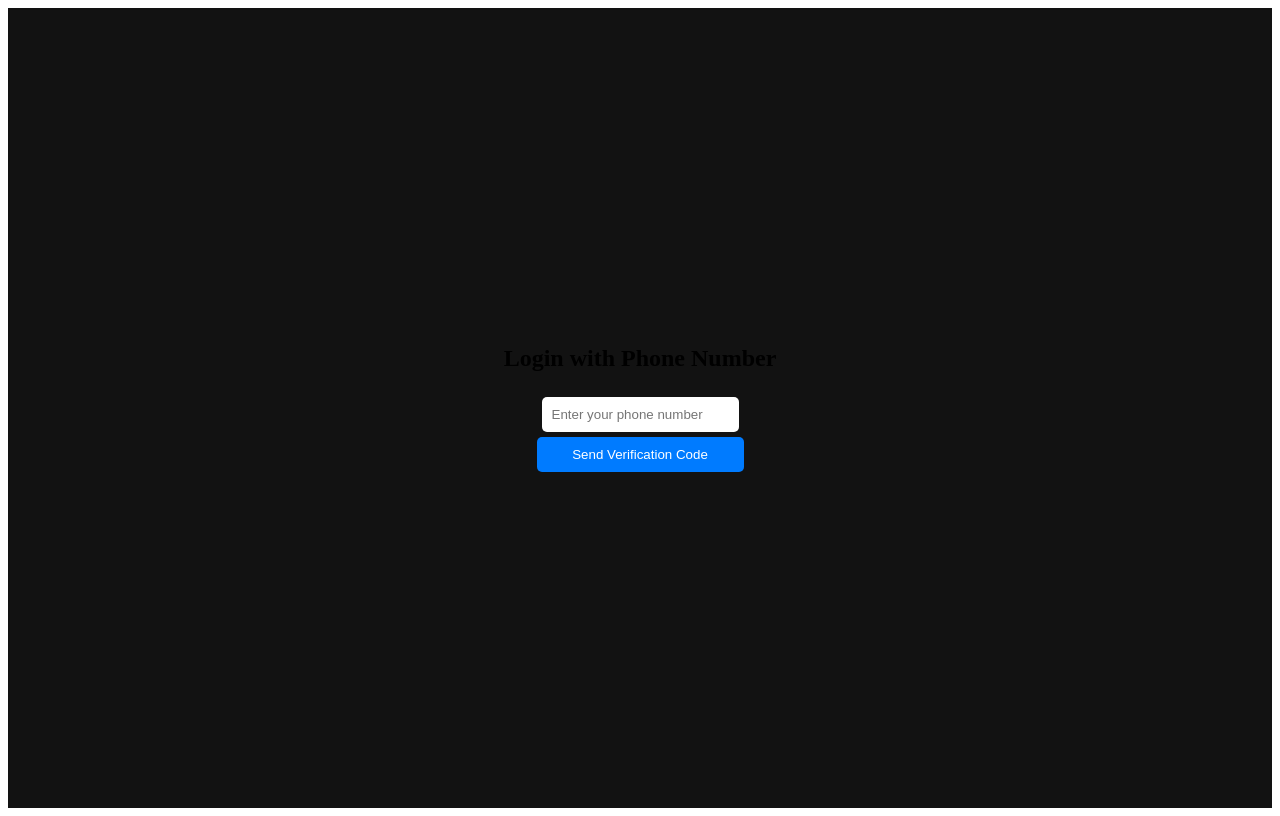
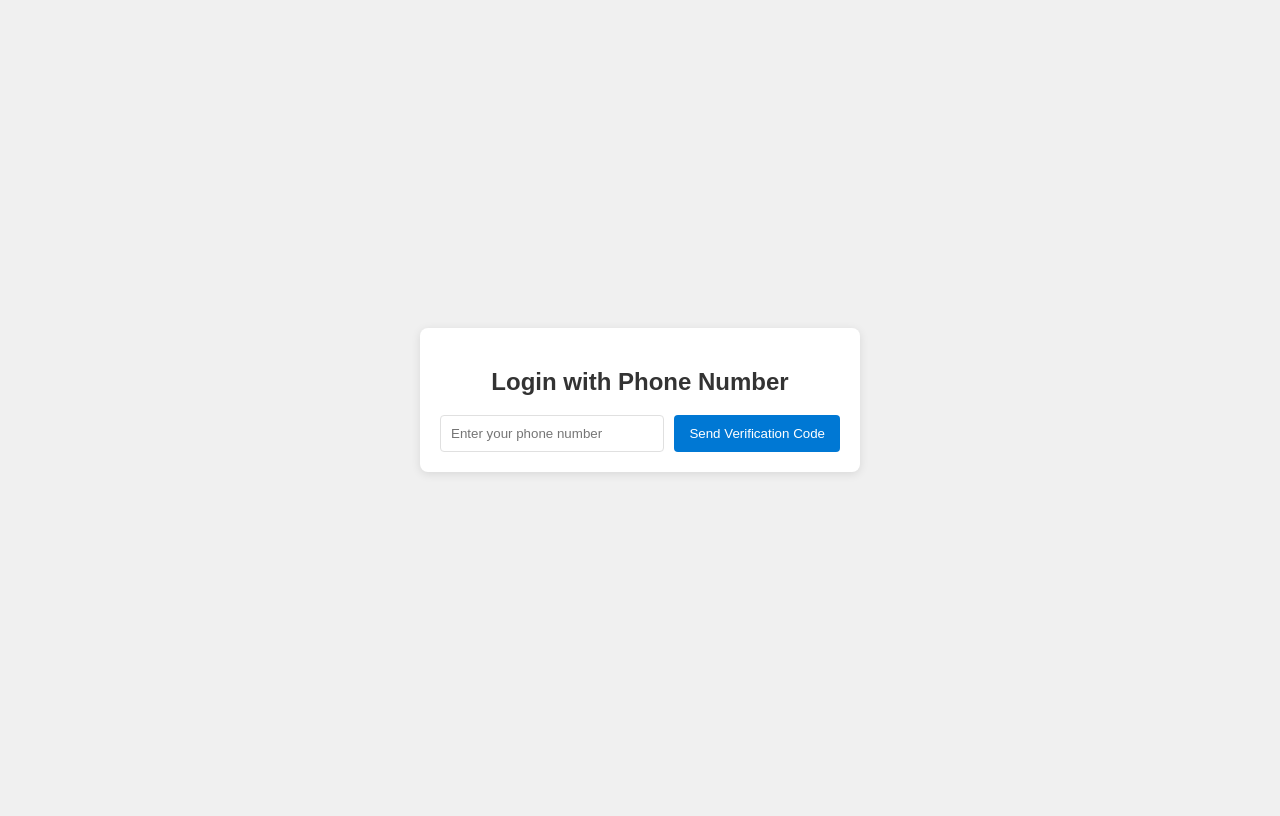
Before and after one commit to RehanHackgroup/RehanHackgroup.github.io, a plain HTML site: page index.html in a window 1280 px wide. Drawn offline with Linux system fonts and the light colour scheme; no server answers.

Commit message:
Update style.css

```diff
--- a/style.css
+++ b/style.css
@@ -1,35 +1,99 @@
-/* Add styles for phone authentication forms */
-#auth-container {
-  display: flex;
-  flex-direction: column;
-  justify-content: center;
-  align-items: center;
-  height: 100vh; /* Full height */
-  background-color: #121212; /* Dark background */
+body {
+    font-family: Arial, sans-serif;
+    background-color: #F0F0F0;
+    margin: 0;
+    padding: 0;
+    display: flex;
+    justify-content: center;
+    align-items: center;
+    height: 100vh;
 }
 
-#auth-container h2 {
-  margin: 10px 0;
+#auth-container {
+    width: 100%;
+    max-width: 400px;
+    background-color: #FFFFFF;
+    border-radius: 8px;
+    box-shadow: 0 2px 10px rgba(0, 0, 0, 0.1);
+    padding: 20px;
 }
 
-#auth-container form {
-  display: flex;
-  flex-direction: column;
-  margin: 10px;
+#chat-container {
+    display: flex;
+    flex-direction: column;
+    width: 100%;
+    max-width: 400px;
+    background-color: #FFFFFF;
+    border-radius: 8px;
+    box-shadow: 0 2px 10px rgba(0, 0, 0, 0.1);
+    padding: 20px;
+    position: relative;
 }
 
-#auth-container input {
-  padding: 10px;
-  margin: 5px;
-  border-radius: 5px;
-  border: none;
+h2 {
+    text-align: center;
+    color: #333;
+}
+
+#messages {
+    height: 300px;
+    overflow-y: auto;
+    margin-bottom: 10px;
+    padding: 10px;
+    border: 1px solid #E0E0E0;
+    border-radius: 4px;
+    background-color: #FAFAFA;
+}
+
+.message {
+    padding: 10px;
+    margin: 5px 0;
+    border-radius: 4px;
+    max-width: 80%;
+}
+
+.left {
+    background-color: #E0E0E0;
+    align-self: flex-start;
+}
+
+.right {
+    background-color: #0078D4; /* Blue for outgoing messages */
+    color: white;
+    align-self: flex-end;
+}
+
+form {
+    display: flex;
+    margin-top: 10px;
+}
+
+input[type="text"],
+input[type="tel"] {
+    flex: 1;
+    padding: 10px;
+    border: 1px solid #E0E0E0;
+    border-radius: 4px;
+    margin-right: 10px;
 }
 
 button {
-  padding: 10px;
-  background-color: #007bff;
-  color: white;
-  border: none;
-  border-radius: 5px;
-  cursor: pointer;
+    padding: 10px 15px;
+    background-color: #0078D4; /* Button color */
+    color: white;
+    border: none;
+    border-radius: 4px;
+    cursor: pointer;
 }
+
+button:hover {
+    background-color: #005BA1; /* Darker blue on hover */
+}
+
+#recaptcha-container {
+    margin: 10px 0;
+}
+
+#verification-container {
+    margin-top: 10px;
+}
```
